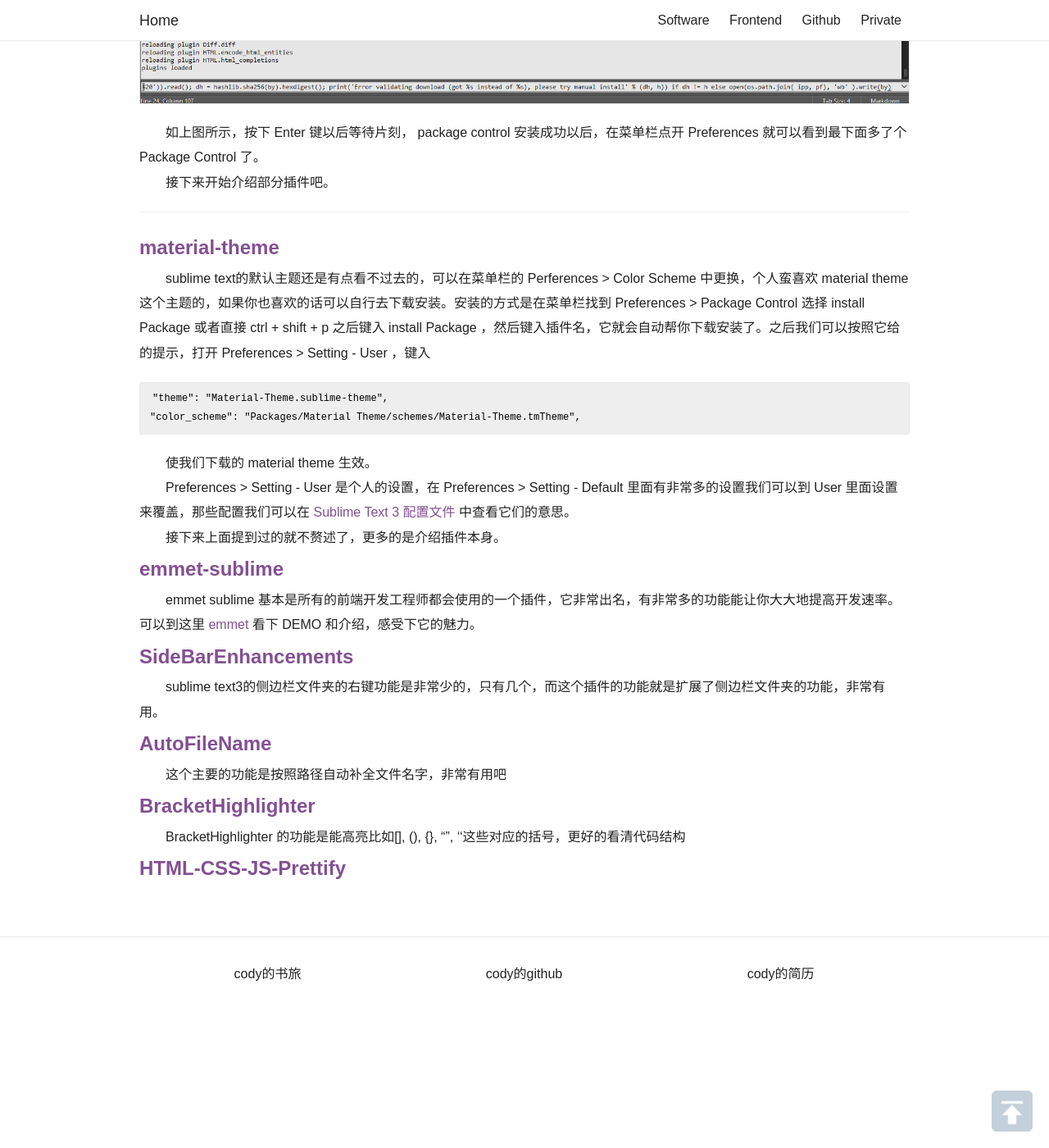
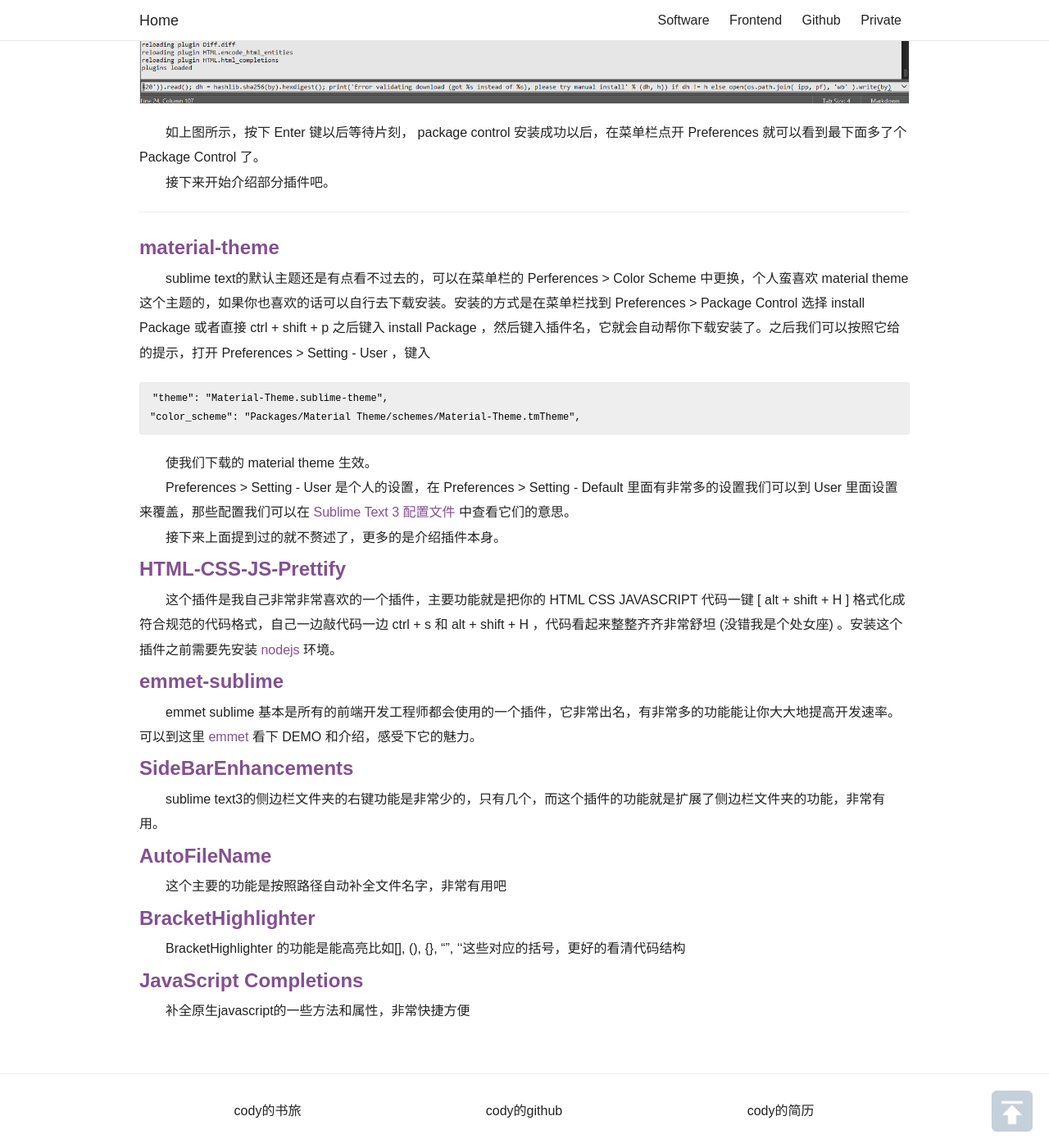
Before and after one commit to cody1991/cody1991.github.io, a Jekyll site: the page built from _posts/2015-09-22-sublime-text-guide.markdown, in a window 1280 px wide and 1400 px high, scrolled down 1097 px. Shown: the whole window at 82% size. Built offline with Jekyll 4.4.1, drawn with Linux system fonts in a browser that asks for light colours; nearby versions of some CDN libraries; comment, search, counter and statistics services are not loaded.

Commit message:
add new blog -- sublime text3 guide

```diff
--- a/_posts/2015-09-22-sublime-text-guide.markdown
+++ b/_posts/2015-09-22-sublime-text-guide.markdown
@@ -44,6 +44,9 @@
 
 接下来上面提到过的就不赘述了，更多的是介绍插件本身。
 
+##[HTML-CSS-JS-Prettify](https://packagecontrol.io/packages/HTML-CSS-JS%20Prettify)
+
+这个插件是我自己非常非常喜欢的一个插件，主要功能就是把你的 HTML CSS JAVASCRIPT 代码一键 [ alt + shift + H ] 格式化成符合规范的代码格式，自己一边敲代码一边 ctrl + s 和  alt + shift + H ，代码看起来整整齐齐非常舒坦 (没错我是个处女座) 。安装这个插件之前需要先安装 [nodejs](https://nodejs.org/en/) 环境。
 
 ##[emmet-sublime](https://github.com/sergeche/emmet-sublime)
 
@@ -61,4 +64,6 @@
 
 BracketHighlighter 的功能是能高亮比如[], (), {}, "", ''这些对应的括号，更好的看清代码结构
 
-##[HTML-CSS-JS-Prettify](https://packagecontrol.io/packages/HTML-CSS-JS%20Prettify)
+##[JavaScript Completions](https://packagecontrol.io/packages/JavaScript%20Completions)
+
+补全原生javascript的一些方法和属性，非常快捷方便
```
